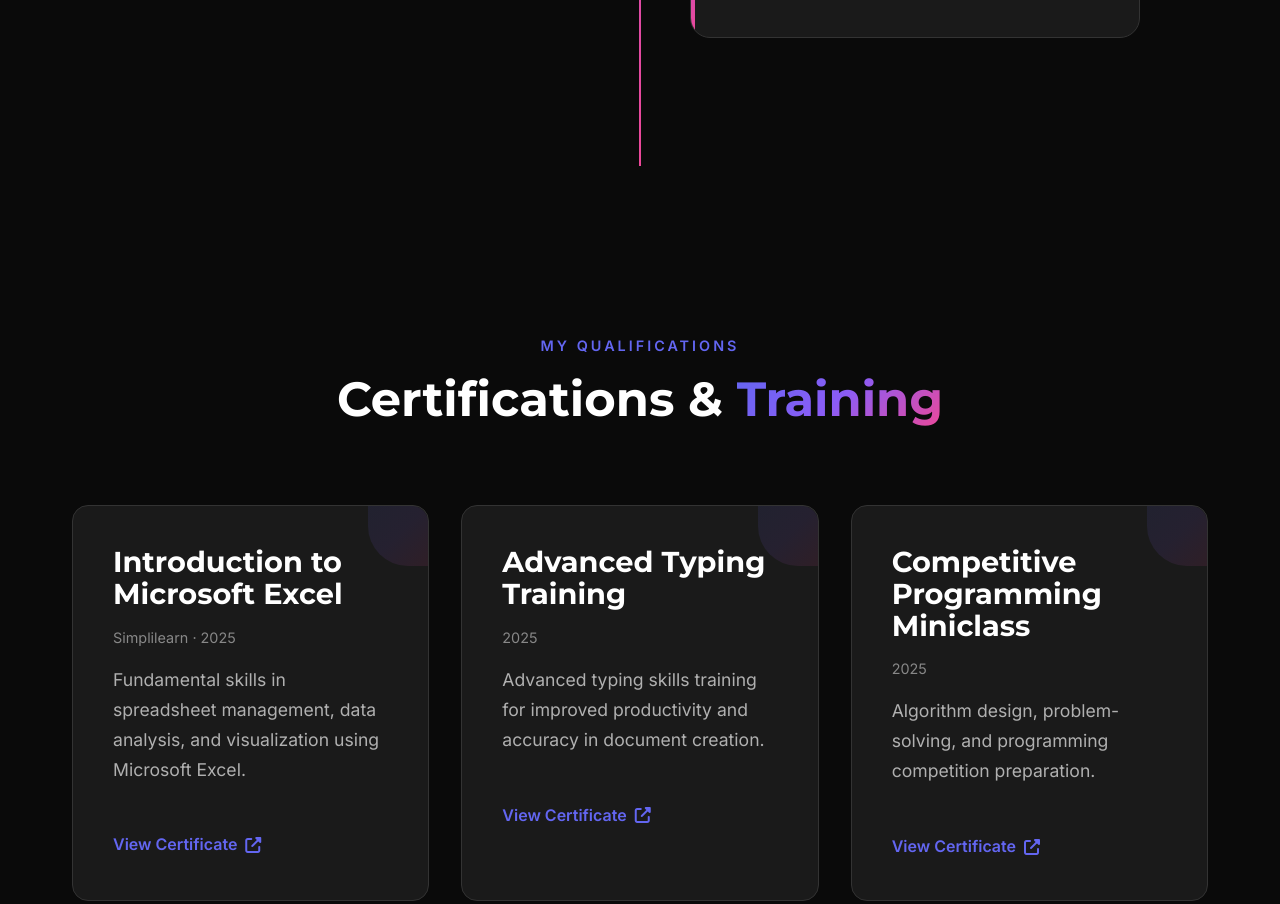
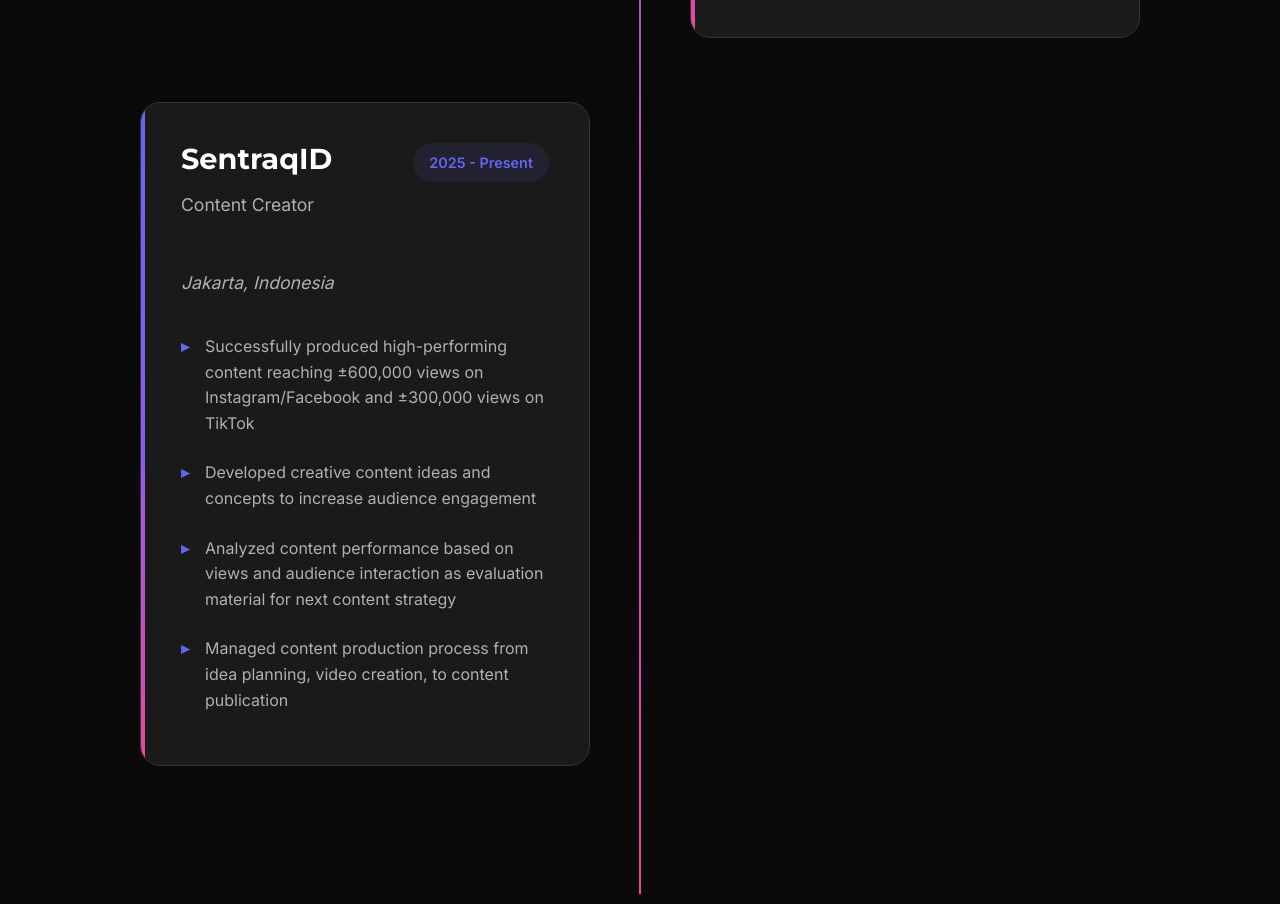
Before and after one commit to muhanifal/portfolio, a plain HTML site: page index.html in a window 1280 px wide. Shown: the part 5398-6302 px from the top of the page. Drawn offline with Linux system fonts and the light colour scheme.

Commit message:
Update index.html

```diff
--- a/index.html
+++ b/index.html
@@ -281,6 +281,26 @@
                             </ul>
                         </div>
                     </div>
+
+                    <!-- SentraqID -->
+                    <div class="timeline-item">
+                        <div class="experience-card">
+                            <div class="experience-header">
+                                <div>
+                                    <h3>SentraqID</h3>
+                                    <p>Content Creator</p>
+                                </div>
+                                <div class="experience-date">2025 - Present</div>
+                            </div>
+                            <p><em>Jakarta, Indonesia</em></p>
+                            <ul class="experience-list">
+                                <li>Successfully produced high-performing content reaching ±600,000 views on Instagram/Facebook and ±300,000 views on TikTok</li>
+                                <li>Developed creative content ideas and concepts to increase audience engagement</li>
+                                <li>Analyzed content performance based on views and audience interaction as evaluation material for next content strategy</li>
+                                <li>Managed content production process from idea planning, video creation, to content publication</li>
+                            </ul>
+                        </div>
+                    </div>
                 </div>
             </div>
         </div>
```
